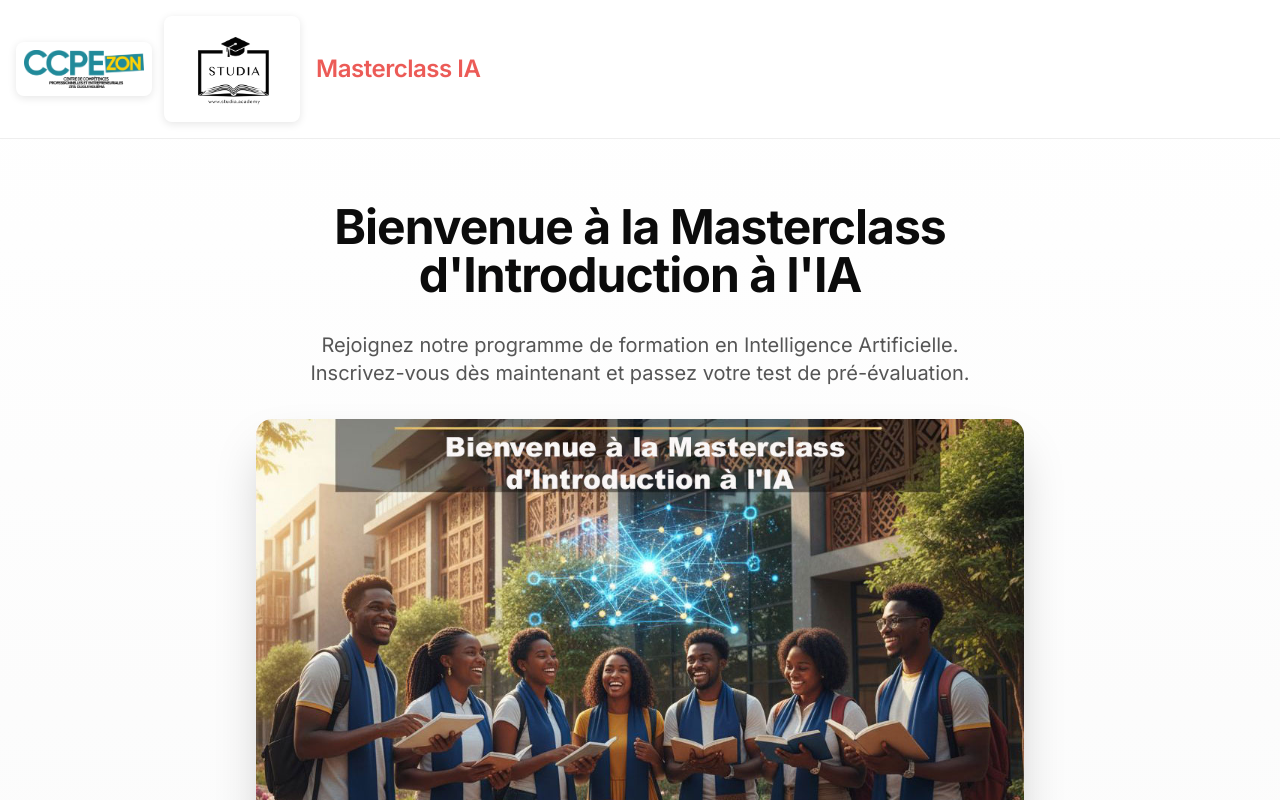
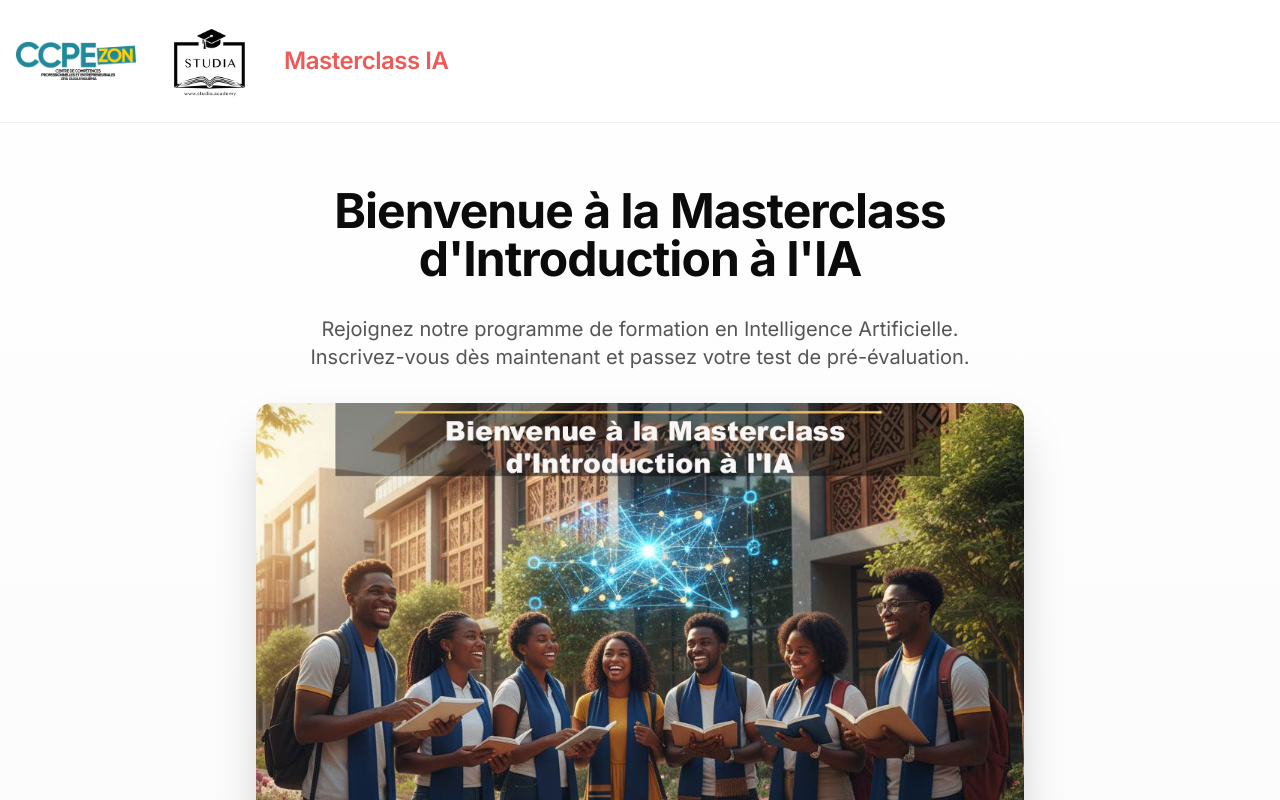
Before and after one commit to FranckSowax/subscription, a Next.js app: page / in a window 1280 px wide. Shown: the top 800 px of the page. Built offline with nearby package versions, Linux system fonts and the light colour scheme.

Commit message:
Remove borders and shadows around logos

```diff
--- a/components/ui/FlipLogo.tsx
+++ b/components/ui/FlipLogo.tsx
@@ -5,50 +5,22 @@ import Image from 'next/image';
 export function FlipLogo() {
   return (
     <div className="flex items-center gap-3">
-      <div className="logo-container">
       <Image
         src="/CCPEZON.png"
         alt="CCPEZON"
         width={120}
         height={80}
-          className="logo-image"
+        className="object-contain"
         priority
       />
-      </div>
-      <div className="logo-container">
       <Image
         src="/LOGO STUDIA BLACK .png"
         alt="STUDIA"
         width={120}
         height={80}
-          className="logo-image"
+        className="object-contain"
         priority
       />
     </div>
-
-      <style jsx>{`
-        .logo-container {
-          display: flex;
-          align-items: center;
-          justify-content: center;
-          background: white;
-          border-radius: 8px;
-          padding: 8px;
-          box-shadow: 0 2px 8px rgba(0, 0, 0, 0.1);
-        }
-
-        @media (max-width: 768px) {
-          .logo-container {
-            padding: 6px;
-          }
-        }
-
-        .logo-image {
-          max-width: 100%;
-          height: auto;
-          object-fit: contain;
-        }
-      `}</style>
-    </div>
   );
 }
```
Lines whose indentation alone changed are shown as unchanged.
